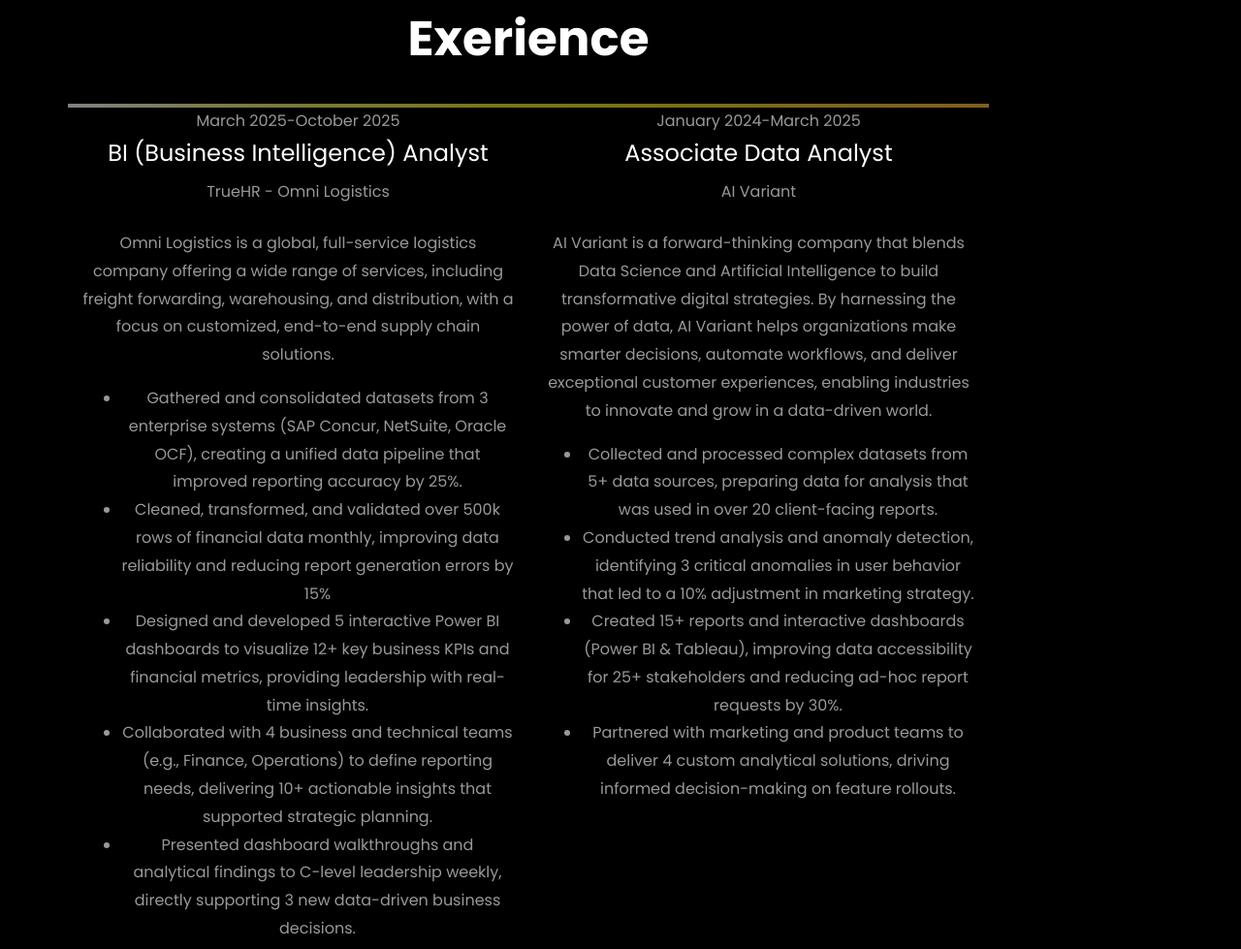
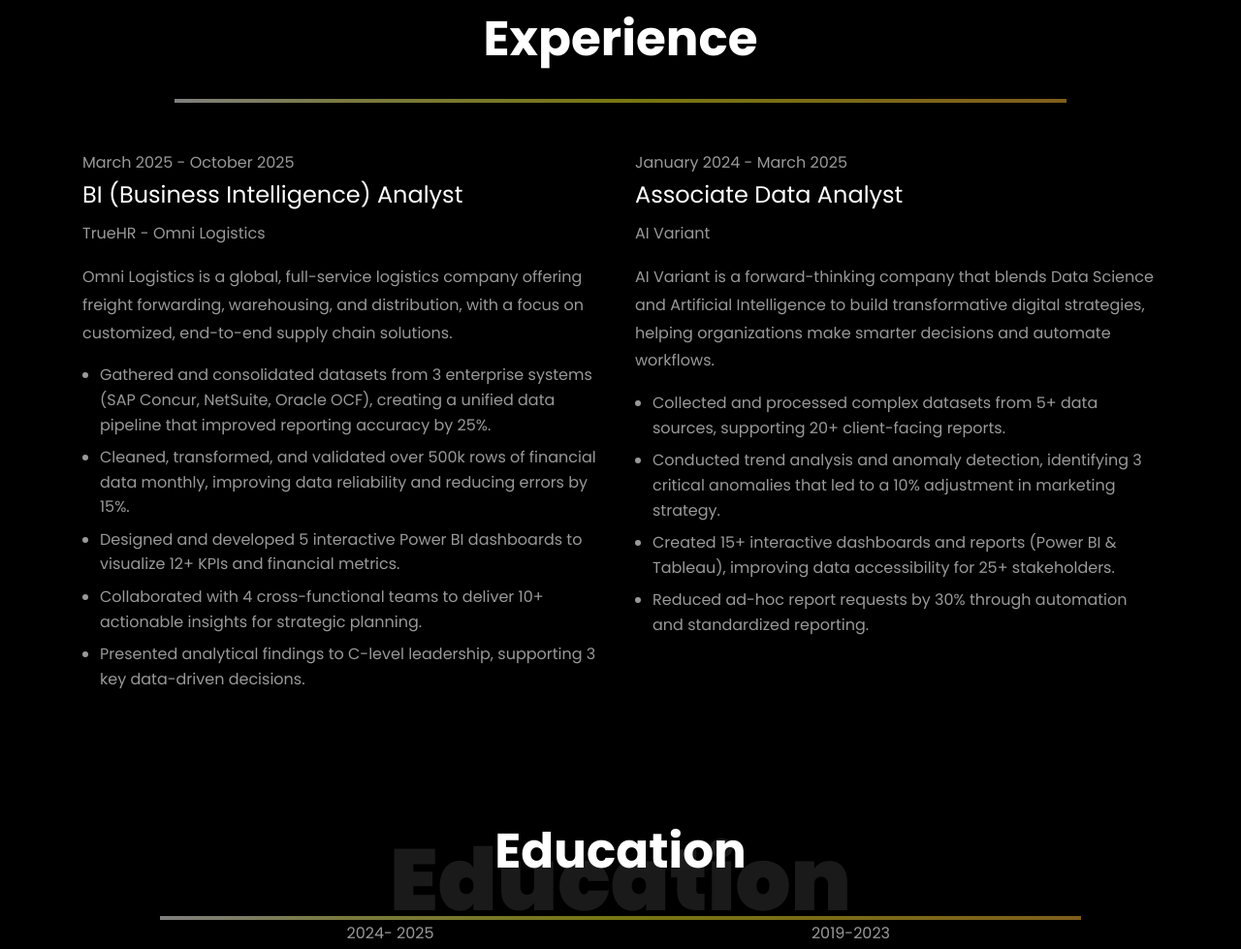
Before and after one commit to Kulkarni26/Kulkarni26.github.io, a plain HTML site: page index.html in a window 1280 px wide. Shown: the part 2171-3150 px from the top of the page at 97% size. Drawn offline with Linux system fonts and the light colour scheme; files whose address does not match are found by name.

Commit message:
Revise experience section and add styles
Updated the experience section with new job roles and responsibilities, including styling adjustments for better presentation.

```diff
--- a/index.html
+++ b/index.html
@@ -315,50 +315,80 @@
         </div>
 	</section>
 
+	<!-- ===== Experience Section Styles ===== -->
+<style>
+  .experience-wrap ul {
+    padding-left: 18px;
+    margin-top: 10px;
+  }
+
+  .experience-wrap ul li {
+    margin-bottom: 8px;
+    line-height: 1.6;
+  }
+</style>
+
+<!-- ===== Experience Section ===== -->
 <section class="ftco-section ftco-no-pb" id="experience-section">
   <div class="container">
-    		<div class="row justify-content-right pb-5">
+    <div class="row justify-content-center pb-5">
       <div class="col-md-10 heading-section text-center ftco-animate">
-            <h2 class="mb-4">Exerience</h2>
-	  <div class="row">
+        <h2 class="mb-4">Experience</h2>
         <div class="underline"></div>
-		</div>
-
-		<div class="row ">
-				<div class="col-md-6">
-					<div class="experience-wrap ftco-animate">
-						<span class="date">March 2025-October 2025</span>
-						<h4>BI (Business Intelligence) Analyst</h4>
-						<span class="position">TrueHR - Omni Logistics</span>
-						<p class="mt-4">Omni Logistics is a global, full-service logistics company offering a wide range of services, including freight forwarding, warehousing, and distribution, with a focus on customized, end-to-end supply chain solutions.
-    						<ul>
-								<li>Gathered and consolidated datasets from 3 enterprise systems (SAP Concur, NetSuite, Oracle OCF), creating a unified data pipeline that improved reporting accuracy by 25%.</li>
-								<li>Cleaned, transformed, and validated over 500k rows of financial data monthly, improving data reliability and reducing report generation errors by 15%</li>
-								<li>Designed and developed 5 interactive Power BI dashboards to visualize 12+ key business KPIs and financial metrics, providing leadership with real-time insights.</li>
-								<li>Collaborated with 4 business and technical teams (e.g., Finance, Operations) to define reporting needs, delivering 10+ actionable insights that supported strategic planning.</li>
-								<li>Presented dashboard walkthroughs and analytical findings to C-level leadership weekly, directly supporting 3 new data-driven business decisions.</li>
-						</p>
       </div>
     </div>
 
+    <div class="row">
+
+      <!-- Experience 1 -->
       <div class="col-md-6">
         <div class="experience-wrap ftco-animate">
-						<span class="date">January 2024-March 2025</span>
-						<h4>Associate Data Analyst </h4>
+          <span class="date">March 2025 - October 2025</span>
+          <h4>BI (Business Intelligence) Analyst</h4>
+          <span class="position">TrueHR - Omni Logistics</span>
+
+          <p class="mt-3">
+            Omni Logistics is a global, full-service logistics company offering freight forwarding,
+            warehousing, and distribution, with a focus on customized, end-to-end supply chain solutions.
+          </p>
+
+          <ul class="mt-3">
+            <li>Gathered and consolidated datasets from 3 enterprise systems (SAP Concur, NetSuite, Oracle OCF), creating a unified data pipeline that improved reporting accuracy by 25%.</li>
+            <li>Cleaned, transformed, and validated over 500k rows of financial data monthly, improving data reliability and reducing errors by 15%.</li>
+            <li>Designed and developed 5 interactive Power BI dashboards to visualize 12+ KPIs and financial metrics.</li>
+            <li>Collaborated with 4 cross-functional teams to deliver 10+ actionable insights for strategic planning.</li>
+            <li>Presented analytical findings to C-level leadership, supporting 3 key data-driven decisions.</li>
+          </ul>
+        </div>
+      </div>
+
+      <!-- Experience 2 -->
+      <div class="col-md-6">
+        <div class="experience-wrap ftco-animate">
+          <span class="date">January 2024 - March 2025</span>
+          <h4>Associate Data Analyst</h4>
           <span class="position">AI Variant</span>
-						<p class="mt-4">AI Variant is a forward-thinking company that blends Data Science and Artificial Intelligence to build transformative digital strategies. By harnessing the power of data, AI Variant helps organizations make smarter decisions, automate workflows, and deliver exceptional customer experiences, enabling industries to innovate and grow in a data-driven world.
-							<ul>
-								<li>Collected and processed complex datasets from 5+ data sources, preparing data for analysis that was used in over 20 client-facing reports.</li>
-								<li>Conducted trend analysis and anomaly detection, identifying 3 critical anomalies in user behavior that led to a 10% adjustment in marketing strategy.</li>
-								<li>Created 15+ reports and interactive dashboards (Power BI & Tableau), improving data accessibility for 25+ stakeholders and reducing ad-hoc report requests by 30%.</li>
-								<li>Partnered with marketing and product teams to deliver 4 custom analytical solutions, driving informed decision-making on feature rollouts.</li>
+
+          <p class="mt-3">
+            AI Variant is a forward-thinking company that blends Data Science and Artificial Intelligence
+            to build transformative digital strategies, helping organizations make smarter decisions
+            and automate workflows.
+          </p>
+
+          <ul class="mt-3">
+            <li>Collected and processed complex datasets from 5+ data sources, supporting 20+ client-facing reports.</li>
+            <li>Conducted trend analysis and anomaly detection, identifying 3 critical anomalies that led to a 10% adjustment in marketing strategy.</li>
+            <li>Created 15+ interactive dashboards and reports (Power BI & Tableau), improving data accessibility for 25+ stakeholders.</li>
+            <li>Reduced ad-hoc report requests by 30% through automation and standardized reporting.</li>
           </ul>
-						</p>
+        </div>
+      </div>
+
+    </div>
   </div>
 </section>
 				</div>
 		        </div>
-
 
 		<section class="ftco-section ftco-no-pb" id="education-section">
     	<div class="container">
```
Lines whose indentation alone changed are shown as unchanged.
